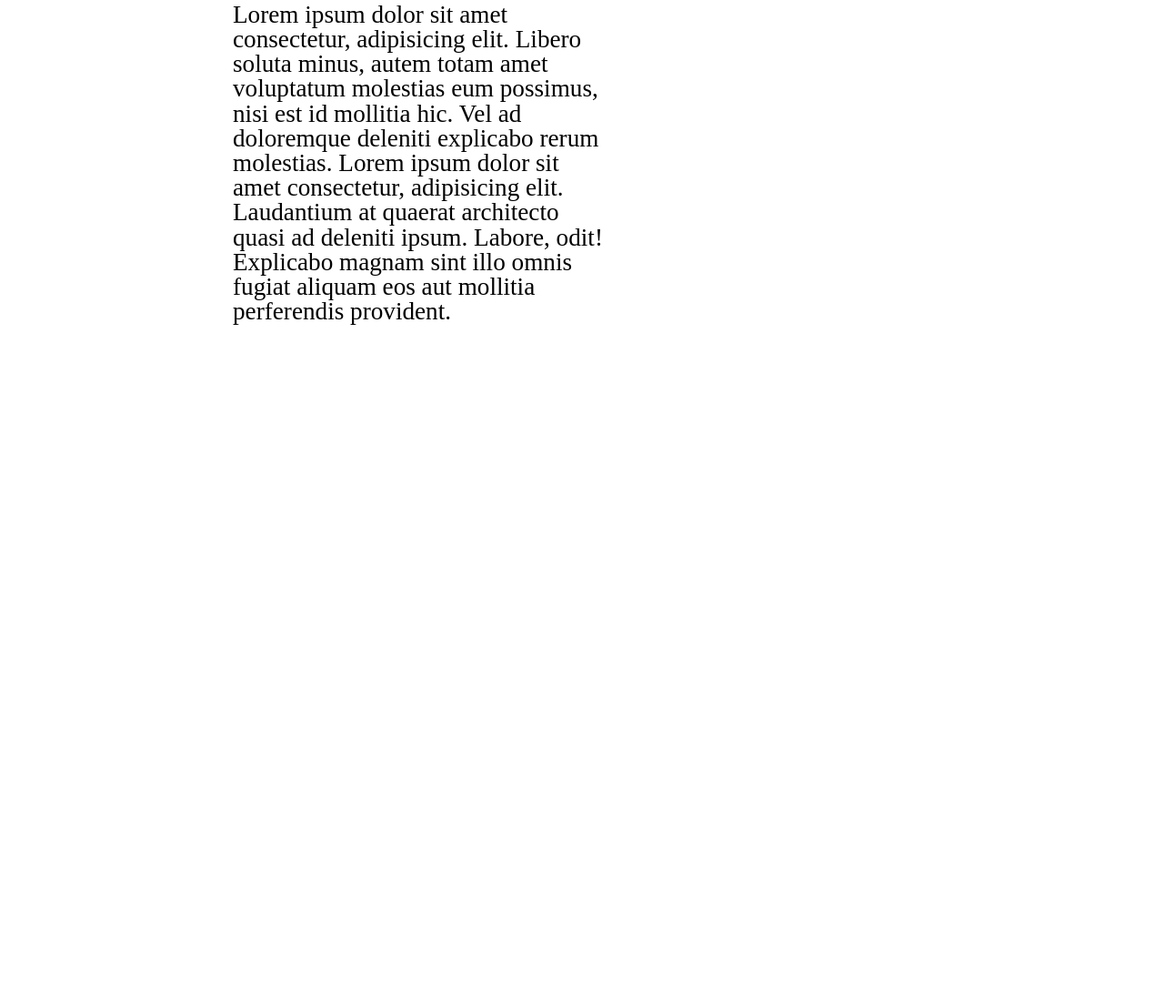
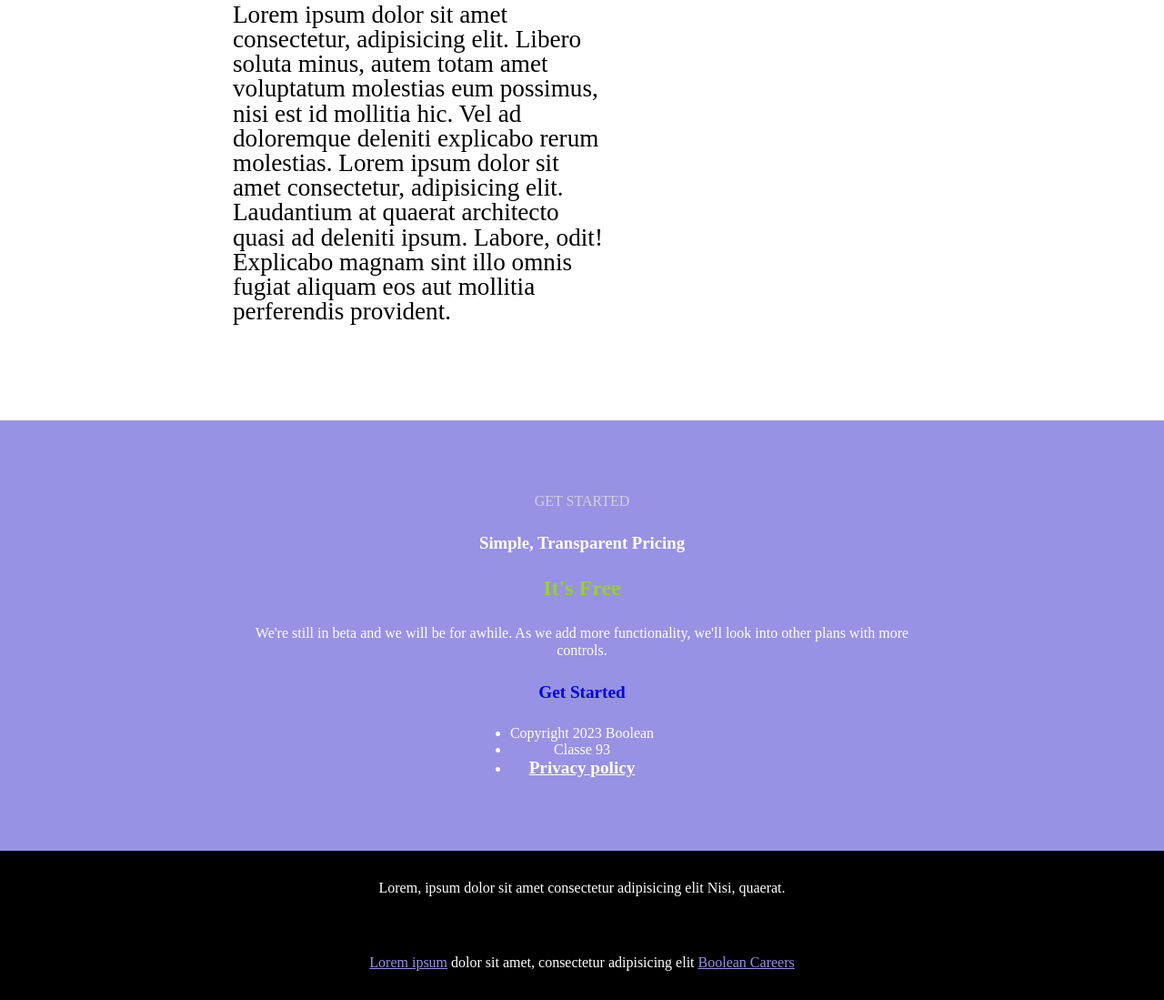
Before and after one commit to MicheleFranciolapilla/htmlcss-responsive-layout, a plain HTML site: page index.html in a window 1280 px wide. Shown: the part 4604-5703 px from the top of the page at 91% size. Before the commit the page ends 5066 px from the top, so only its background shows below. Drawn offline with Linux system fonts and the light colour scheme.

Commit message:
Quasi ultimato (mancano dettagli pulsanti)

```diff
--- a/assets/css/style.css
+++ b/assets/css/style.css
@@ -300,8 +300,36 @@ main > section p
     color: white;
 } */
 
+#s6 > #cta_box > span
+{
+    color: lightgrey;
+}
 
+#s6 > #cta_box > h2
+{
+    color: yellowgreen;
+}
 
+#s6 > #cta_box > ul > li
+{
+    font-size: 1rem;
+}
+
+footer
+{
+    background-color: black;
+}
+
+footer p
+{
+    padding: 2rem;
+}
+
+footer a
+{
+    color: var(--section_blue);
+    text-decoration: underline;
+}
 
 /* MEDIA QUERY PER TABLET */
 
--- a/index.html
+++ b/index.html
@@ -275,7 +275,35 @@
                 </div>
             </div>
         </section>
+        <section id="s6">
+            <div id="cta_box" class="d_flex flex_column flex_cross_center center_text">
+                <span>GET STARTED</span>
+                <h3 class="white_text">Simple, Transparent Pricing</h3>
+                <h2>It's Free</h2>
+                <p class="white_text">
+                    We're still in beta and we will be for awhile.
+                    As we add more functionality, we'll look into other plans with more controls.
+                </p>
+                <a href="#">Get Started</a>
+                <ul class="white_text">
+                    <li>Copyright 2023 Boolean</li>
+                    <li>Classe 93</li>
+                    <li>
+                        <a href="#" class="white_text" style="text-decoration: underline;">Privacy policy</a>
+                    </li>
+                </ul>
+            </div>
+        </section>
     </main>
-
+    <footer>
+        <div class="width_50 center_block center_text white_text">
+            <p>
+                Lorem, ipsum dolor sit amet consectetur adipisicing elit Nisi, quaerat.
+            </p>
+            <p>
+                <a href="#">Lorem ipsum</a> dolor sit amet, consectetur adipisicing elit <a href="#">Boolean Careers</a>
+            </p>
+        </div>
+    </footer>
 </body>
 </html>
```
